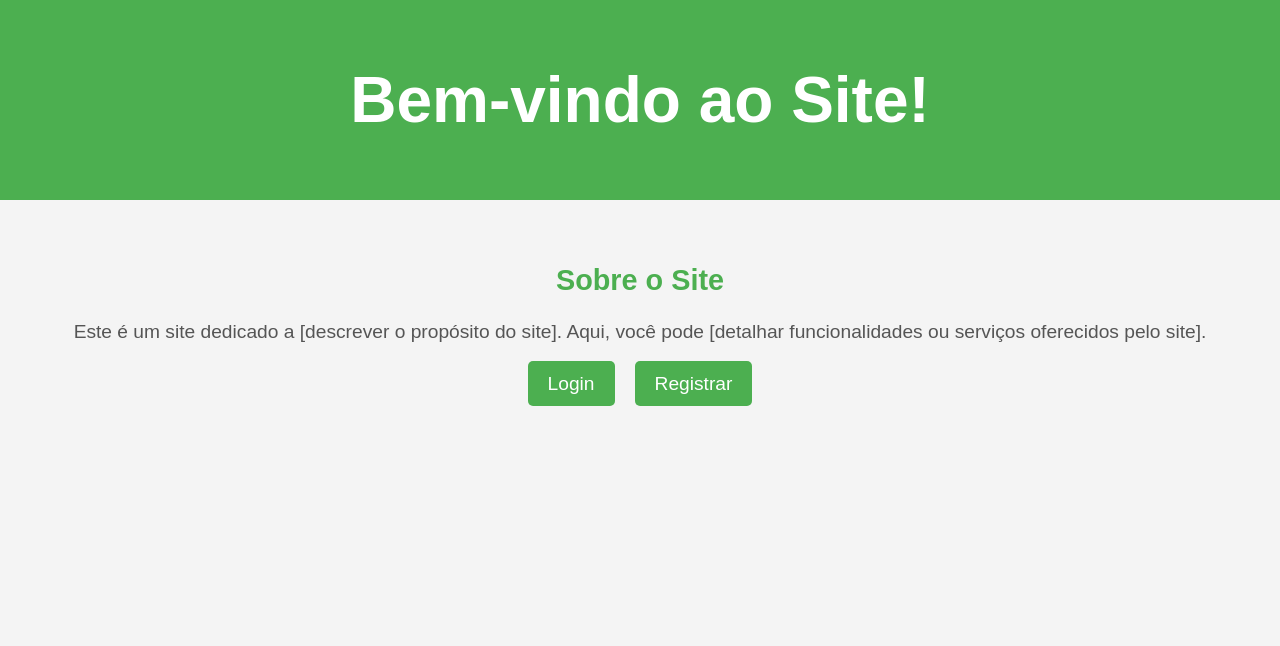
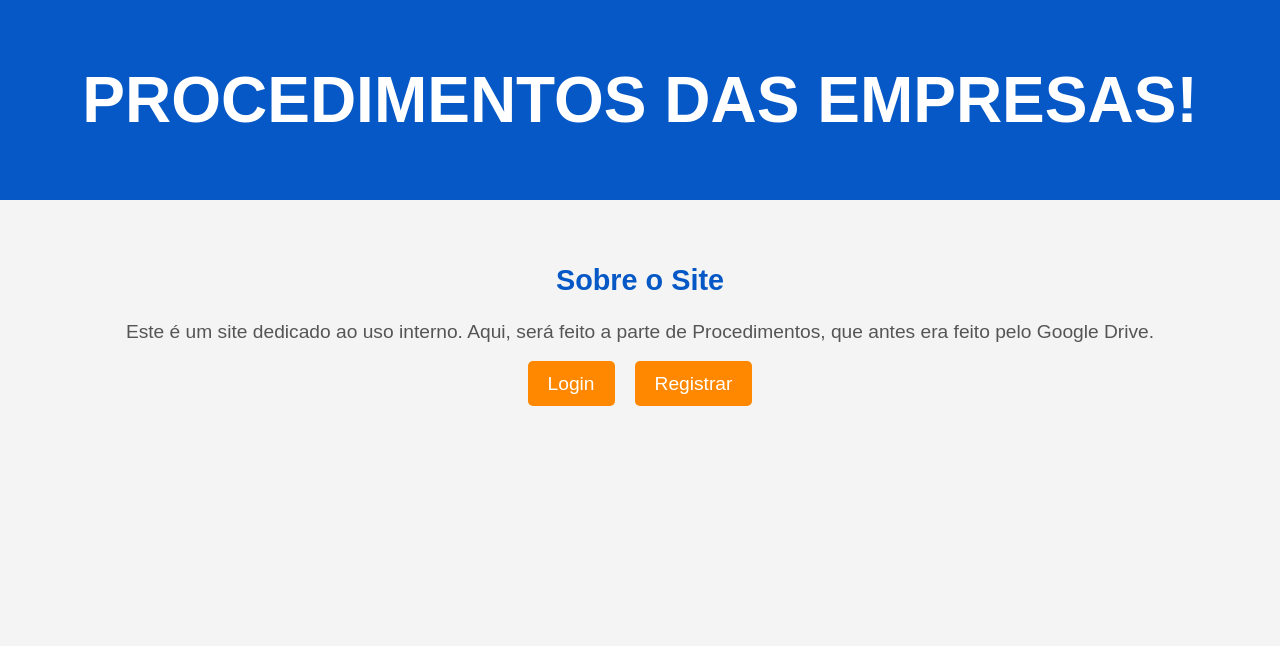
Before and after one commit to TI02-jp/siteDjango, a Flask app: page / in a window 1280 px wide. Shown: the top 646 px of the page. Run offline with Flask 3, Linux system fonts and the light colour scheme.

Commit message:
Atualiza o site com novas funcionalidades

```diff
--- a/app/controllers/default.py
+++ b/app/controllers/default.py
@@ -2,6 +2,7 @@ from flask import render_template, redirect, url_for, flash
 from app import app, db
 from app.loginForms import LoginForm, RegistrationForm
 from app.models.tables import User
+from sqlalchemy import text  # Certifique-se de importar o 'text'
 
 @app.route('/')
 def home():
@@ -36,11 +37,11 @@ def register():
         return redirect(url_for('login'))
     return render_template('register.html', form=form)
 
-@app.route('/test')
-def test():
+@app.route('/test_connection')
+def test_connection():
     try:
-        # Teste simples do banco de dados
-        db.session.execute('SELECT 1')
-        return "Teste bem-sucedido!"
+        # Usando 'text()' para a consulta SQL
+        result = db.session.execute(text('SELECT 1'))
+        return "Conexão bem-sucedida com o banco de dados!"
     except Exception as e:
-        return f"Erro no teste: {str(e)}", 500
+        return f"Erro na conexão: {str(e)}", 500
--- a/app/static/styles.css
+++ b/app/static/styles.css
@@ -8,7 +8,7 @@ body {
 }
 
 header {
-    background-color: #4CAF50;
+    background-color: #0558c5;
     color: white;
     padding: 20px;
     font-size: 2em;
@@ -23,7 +23,7 @@ main {
 }
 
 .intro h2 {
-    color: #4CAF50;
+    color: #0558c5;
     font-size: 1.8em;
 }
 
@@ -42,14 +42,14 @@ main {
     padding: 12px 20px;
     font-size: 1.2em;
     color: white;
-    background-color: #4CAF50;
+    background-color: #ff8800;
     text-decoration: none;
     border-radius: 5px;
     transition: background-color 0.3s ease;
 }
 
 .action-btn .btn:hover {
-    background-color: #45a049;
+    background-color: #0558c5;
 }
 
 footer {
--- a/app/templates/home.html
+++ b/app/templates/home.html
@@ -8,13 +8,13 @@
 </head>
 <body>
     <header>
-        <h1>Bem-vindo ao Site!</h1>
+        <h1>PROCEDIMENTOS DAS EMPRESAS!</h1>
     </header>
 
     <main>
         <section class="intro">
             <h2>Sobre o Site</h2>
-            <p>Este é um site dedicado a [descrever o propósito do site]. Aqui, você pode [detalhar funcionalidades ou serviços oferecidos pelo site].</p>
+            <p>Este é um site dedicado ao uso interno. Aqui, será feito a parte de Procedimentos, que antes era feito pelo Google Drive.</p>
         </section>
 
         <section class="actions">
```
Also changed, not shown: app/__init__.py (+11 -7 lines), 1 other file.
